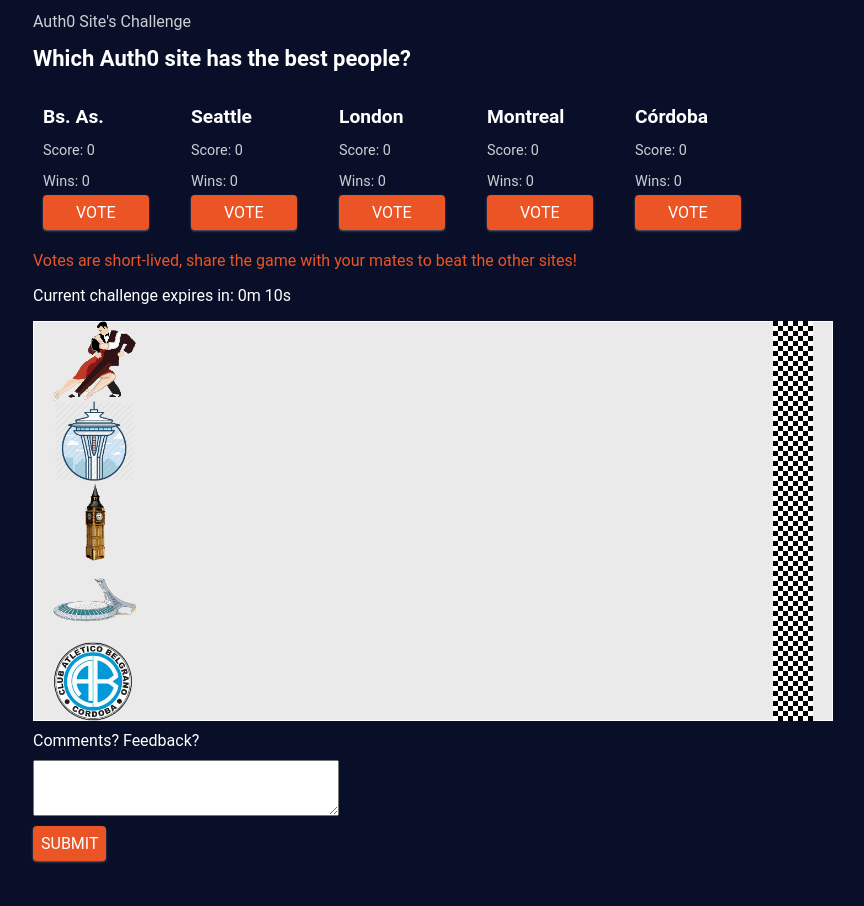
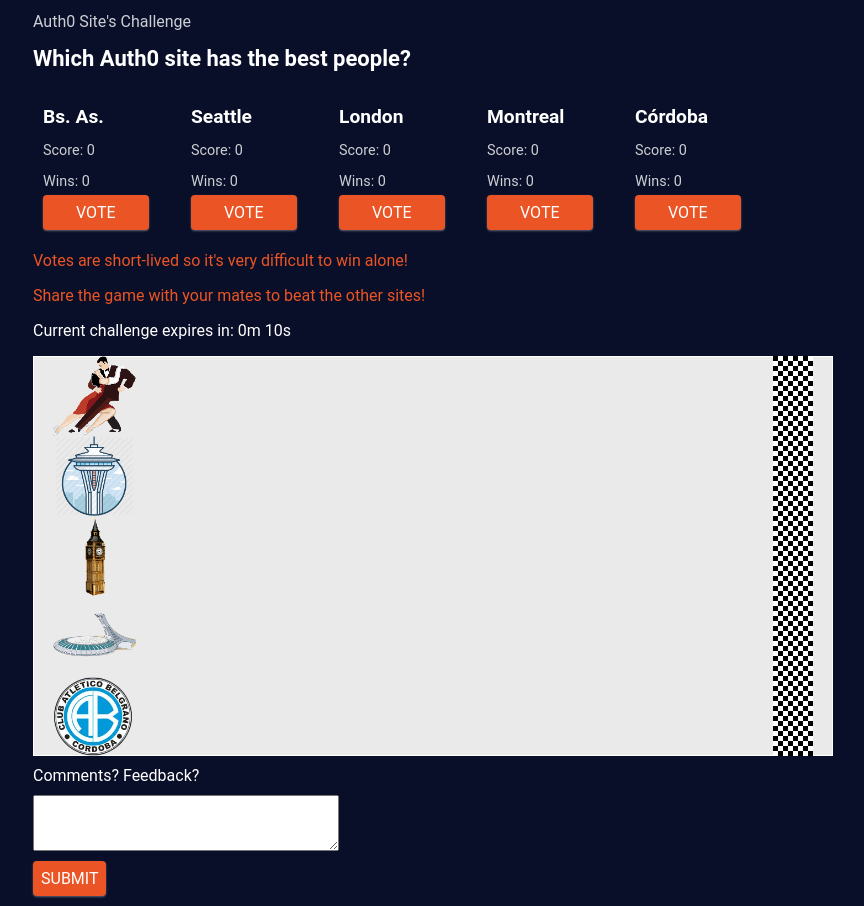
Before and after one commit to nicogarcia/auth0-challenge, a plain HTML site: page dist/index.html in a window 1280 px wide. Shown: the whole page, without its empty margins (207-1071 px from the left). Before the commit the page ends 871 px from the top, so only its background shows below. Drawn offline with nearby package versions, Linux system fonts and the light colour scheme; some packages are replaced by stand-ins of ours; files that its build step writes are made by us from their sources; no server answers.

Commit message:
Information message changed

```diff
--- a/dist/index.html
+++ b/dist/index.html
@@ -31,7 +31,8 @@
 
         <div class="full-width">
             <!--<p>Latest winner: <span id="latest-winner"></span></p>-->
-            <p class="share">Votes are short-lived, share the game with your mates to beat the other sites!</p>
+            <p class="share">Votes are short-lived so it's very difficult to win alone!</p>
+            <p class="share">Share the game with your mates to beat the other sites!</p>
             <p>Current challenge expires in: <span id="remaining-time"></span></p>
         </div>
     </div>
```
